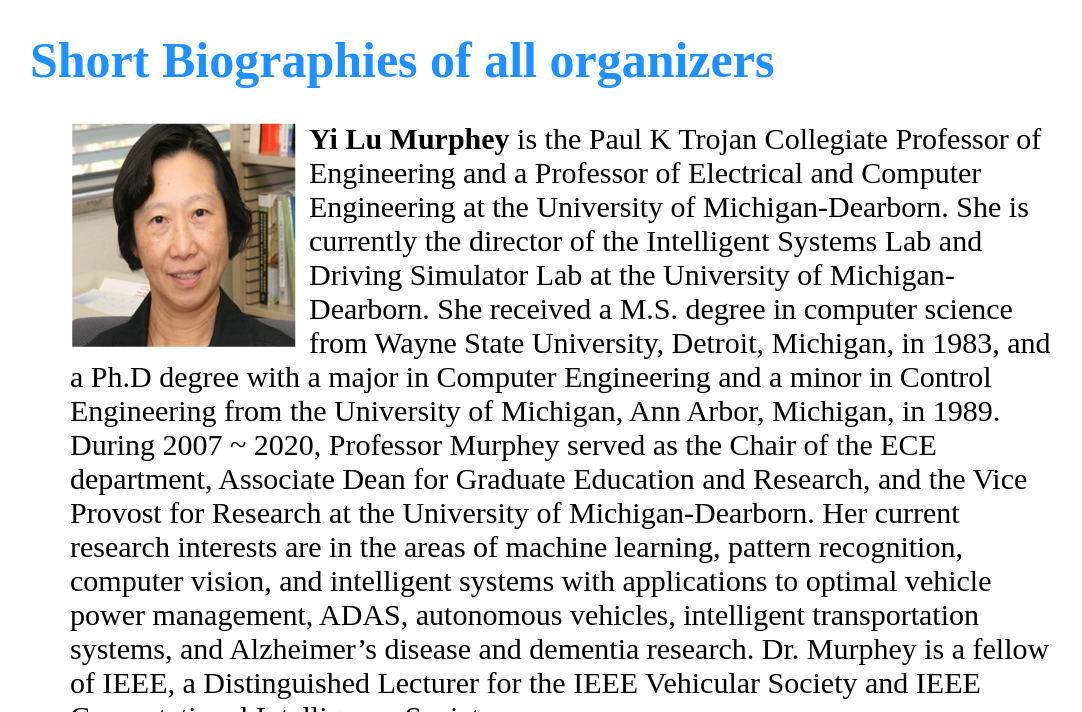
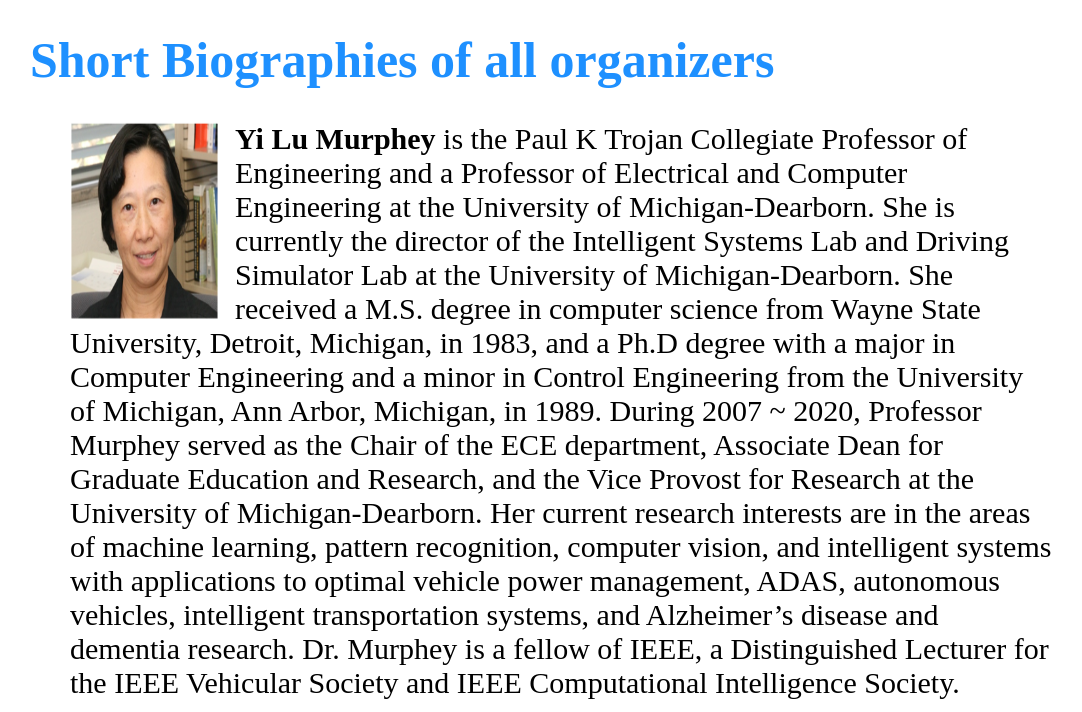
Before and after one commit to MVPR-Group/ivts-ijcnn2024, a plain HTML site: page index.html in a window 1280 px wide. Shown: the part 2468-3180 px from the top of the page, without its empty margins (98-1180 px from the left). Drawn offline with Linux system fonts and the light colour scheme.

Commit message:
Update index.html

```diff
--- a/index.html
+++ b/index.html
@@ -61,11 +61,14 @@
 
         .writer-container {
           width: 100%;
+          margin-bottom: 15px;
         }
 
         .writer-container img {
+          width: 150px;
+          height: 200px;
           float: left; /* 让图片浮动到左边 */
-          margin-right: 10px; /* 设置图片和文字之间的间距 */
+          margin-right: 15px; /* 设置图片和文字之间的间距 */
         }
 
     </style>
```
